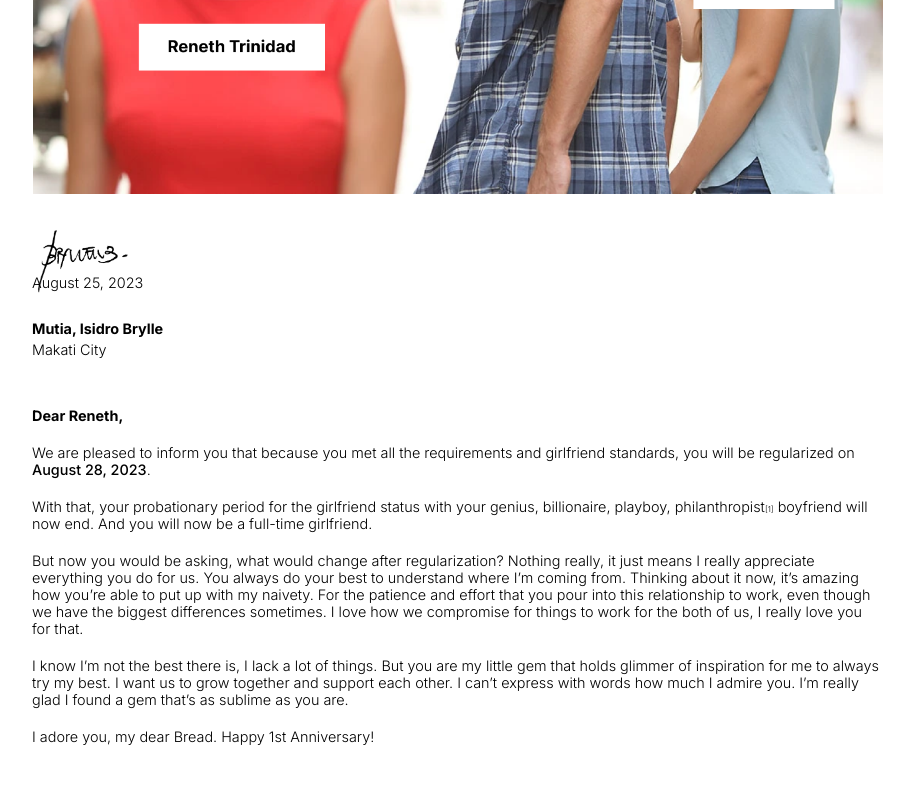
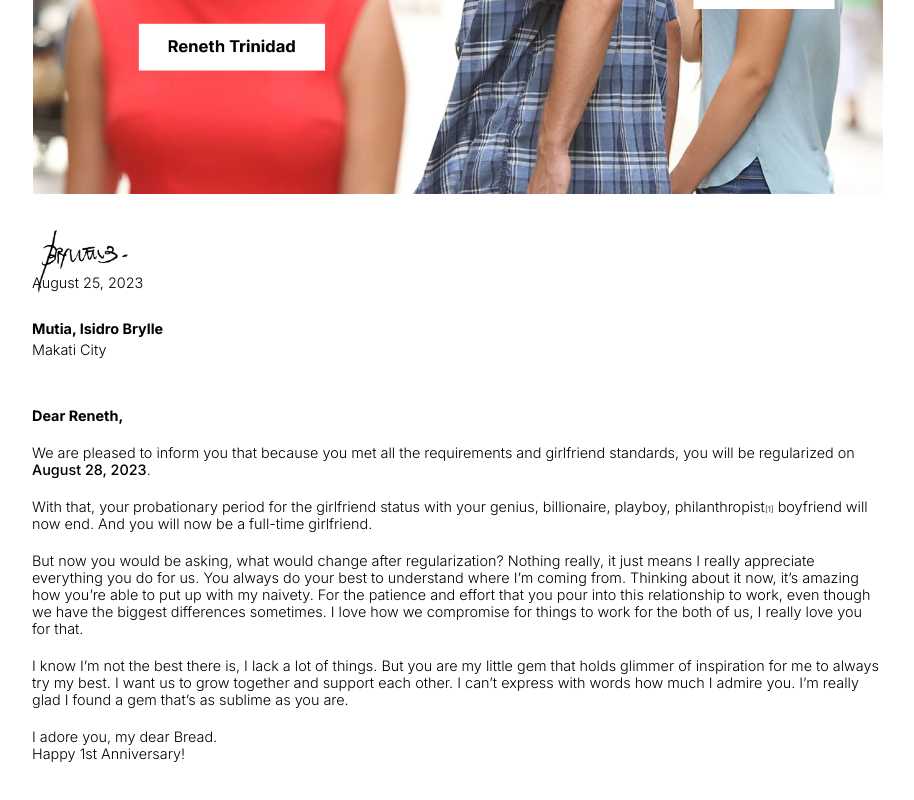
Before and after one commit to BrylleMutia/modified-regularization-letter, a plain HTML site: page index.html in a window 1280 px wide. Shown: the part 668-1468 px from the top of the page, without its empty margins (182-1096 px from the left). Drawn offline with Linux system fonts and the light colour scheme; a script that the page names is missing.

Commit message:
added break for last line

```diff
--- a/index.html
+++ b/index.html
@@ -82,7 +82,8 @@
             found a gem that’s as sublime as you are.</p
          >
          <br />
-         <p>I adore you, my dear Bread. Happy 1st Anniversary!</p></div
+         <p>I adore you, my dear Bread. </p>
+         <p>Happy 1st Anniversary!</p></div
       >
    </body>
 </html>
```
